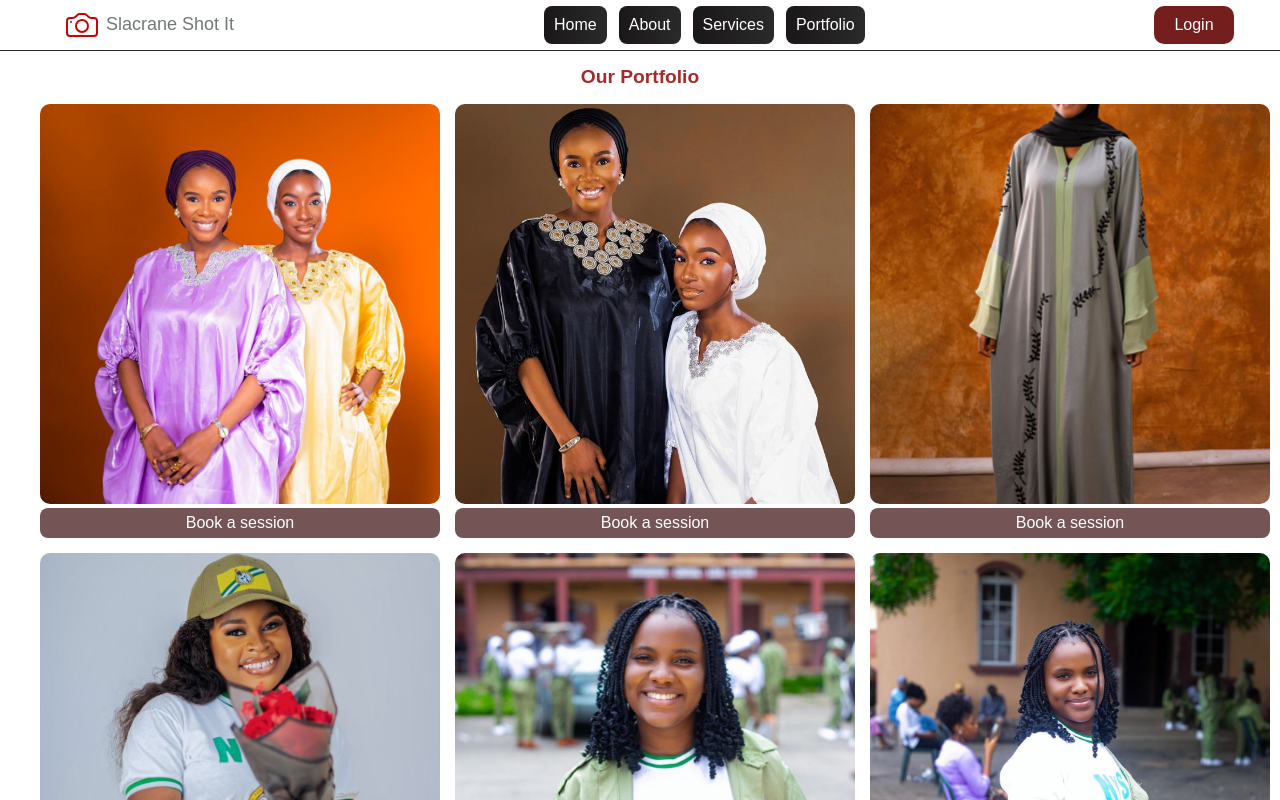
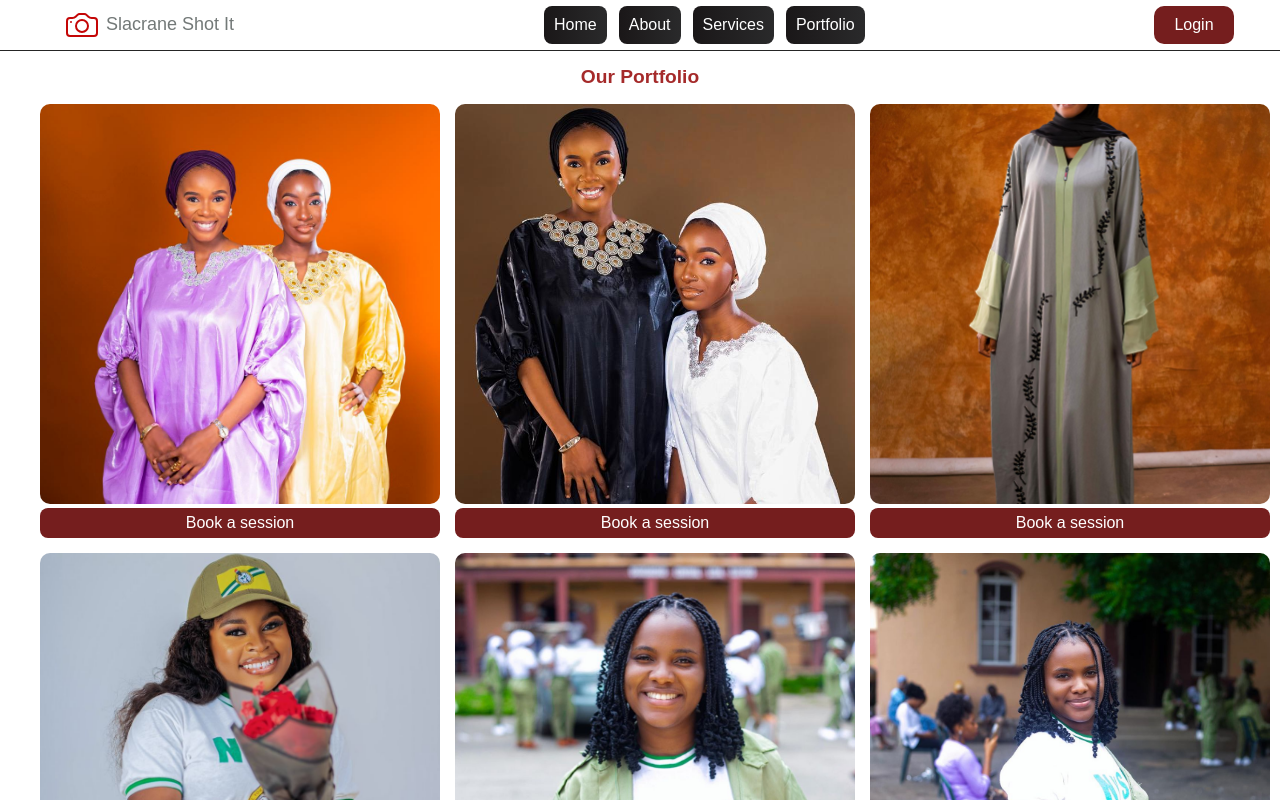
Before and after one commit to Bolaji87/photography-studio, a React (Vite) app: page /portfolio in a window 1280 px wide. Shown: the top 800 px of the page. Built offline with nearby package versions, Linux system fonts and the light colour scheme; the HTML template or start-up script is replaced by a standard one.

Commit message:
add some changes to portfolio page

```diff
--- a/src/components/hero/hero.css
+++ b/src/components/hero/hero.css
@@ -98,28 +98,3 @@ p {
   height: 35px;
   width: 150px;
 } */
-
-.list-images img:nth-of-type(3) {
-  object-fit: fill;
-}
-.list-images button {
-  height: 30px;
-  width: 400px;
-  border: none;
-  padding: 6px;
-  font-size: 1rem;
-  background-color: rgb(116, 84, 84);
-
-  border-radius: 8px;
-}
-.list-images button a {
-  color: rgb(255, 255, 255);
-}
-
-.list-images button:hover {
-  height: 30px;
-  width: 100%;
-  border: none;
-  padding: 6px;
-  font-size: 1rem;
-}
--- a/src/pages/portfolio/Portfolio.jsx
+++ b/src/pages/portfolio/Portfolio.jsx
@@ -52,7 +52,7 @@ function Portfolio() {
 function Item({ item }) {
   return (
     <li className="list-images">
-      <img src={item.image} width="500px" alt={item.name} />
+      <img className="images" src={item.image} width="500px" alt={item.name} />
       {/* <h4> Catalogue {item.name}</h4> */}
       <button>
         <a href="#">Book a session</a>
--- a/src/pages/portfolio/portfolio.css
+++ b/src/pages/portfolio/portfolio.css
@@ -28,3 +28,34 @@
   object-fit: cover;
   border-radius: 10px;
 }
+.images:nth-child(3) {
+  object-fit: fill;
+  width: 400px;
+  height: 400px;
+
+  border-radius: 10px;
+}
+.list-images button {
+  height: 30px;
+  width: 400px;
+  border: none;
+  padding: 6px;
+  font-size: 1rem;
+
+  background-color: rgb(117, 30, 30);
+  border-radius: 8px;
+}
+.list-images button a {
+  color: rgb(255, 255, 255);
+}
+.list-images button:hover {
+  height: 30px;
+  width: 400px;
+  border: none;
+  padding: 6px;
+  font-size: 1rem;
+
+  background-color: rgb(116, 84, 84);
+
+  border-radius: 8px;
+}
```
